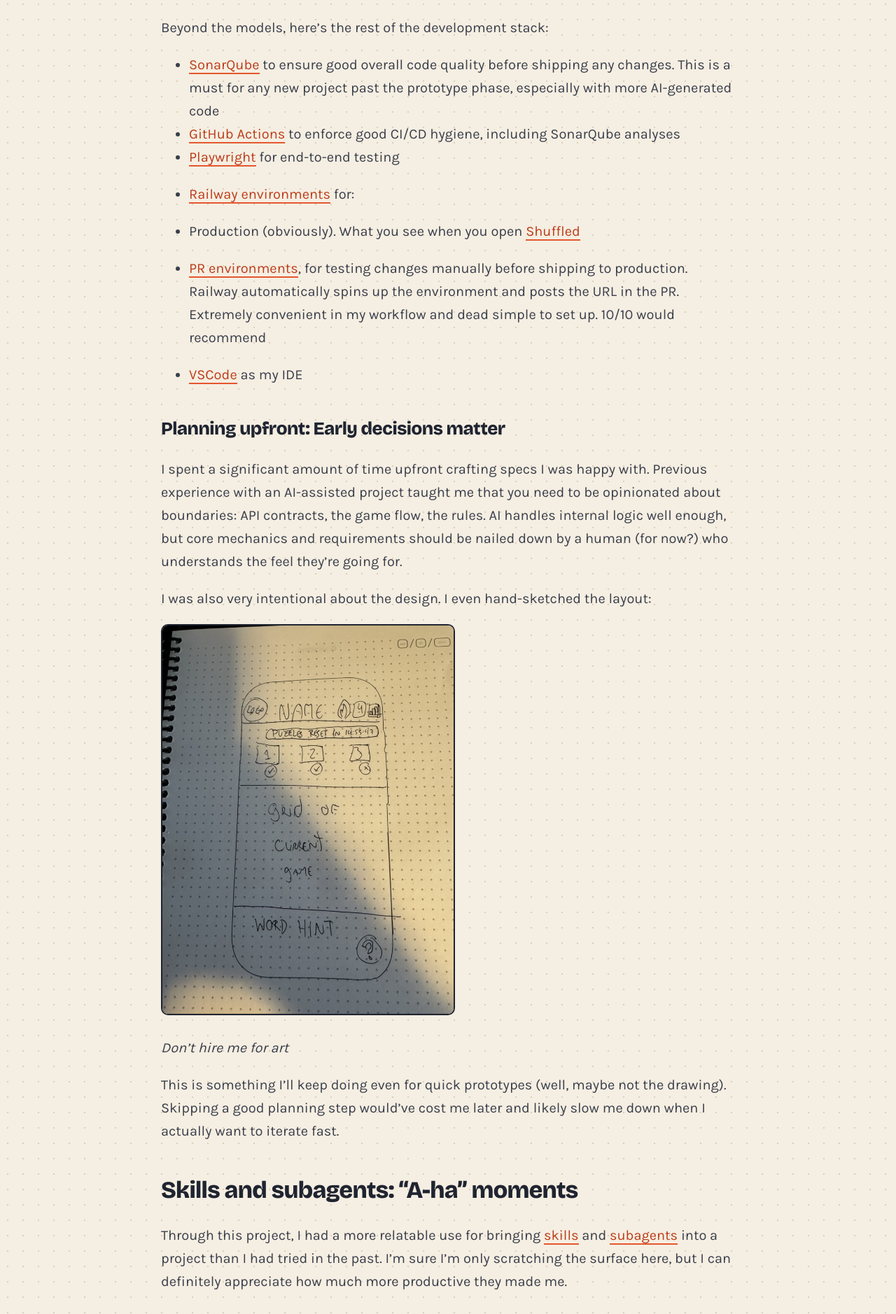
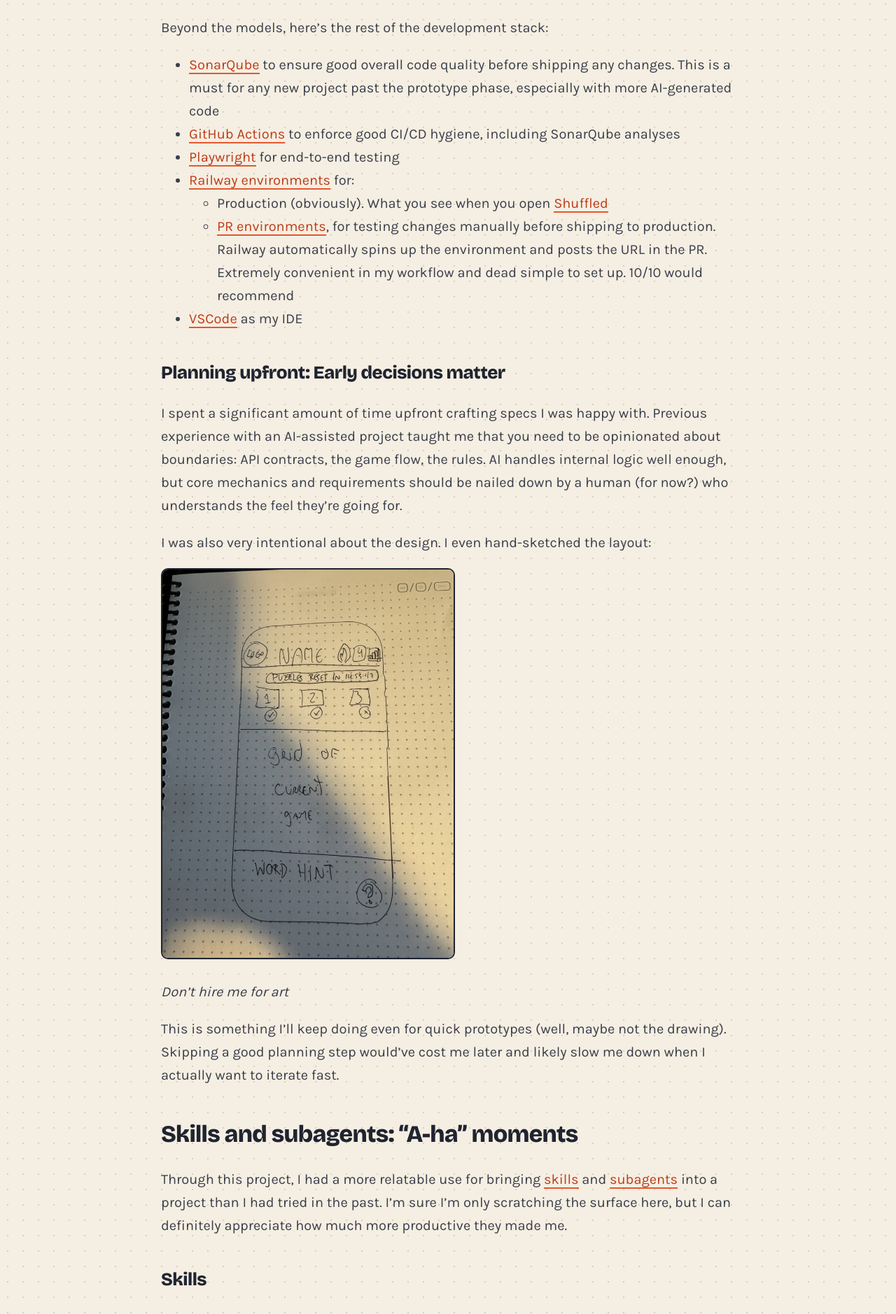
Before and after one commit to wmora/wmora.github.io, a Jekyll site: the page built from _posts/2026-02-10-building-shuffled-treating-ai-as-a-team.md, in a window 1280 px wide. Shown: the part 2183-4061 px from the top of the page at 70% size. Built offline with Jekyll 4.4.1, drawn with Linux system fonts in a browser that asks for light colours.

Commit message:
Restore the nested list and image width in the Shuffled mirror
Two fidelity errors in the converted post. The Railway environments item
had a nested list in the original; the conversion flattened it, so
Production and PR environments rendered as siblings of Railway
environments and VSCode rather than beneath it. They are indented now and
kramdown nests them again.

The sketch carried {:width="420px"}, which emits an invalid HTML width
attribute that browsers ignore, so the image rendered at full column
width. The other image posts in this repository use the valid unitless
form.

```diff
--- a/_posts/2026-02-10-building-shuffled-treating-ai-as-a-team.md
+++ b/_posts/2026-02-10-building-shuffled-treating-ai-as-a-team.md
@@ -53,10 +53,8 @@ Beyond the models, here’s the rest of the development stack:
 - [GitHub Actions](https://github.com/features/actions) to enforce good CI/CD hygiene, including SonarQube analyses
 - [Playwright](https://playwright.dev/) for end-to-end testing
 - [Railway environments](https://docs.railway.com/environments) for:
-
-- Production (obviously). What you see when you open [Shuffled](https://shuffled.app)
-- [PR environments](https://docs.railway.com/environments#pr-environments-1), for testing changes manually before shipping to production. Railway automatically spins up the environment and posts the URL in the PR. Extremely convenient in my workflow and dead simple to set up. 10/10 would recommend
-
+  - Production (obviously). What you see when you open [Shuffled](https://shuffled.app)
+  - [PR environments](https://docs.railway.com/environments#pr-environments-1), for testing changes manually before shipping to production. Railway automatically spins up the environment and posts the URL in the PR. Extremely convenient in my workflow and dead simple to set up. 10/10 would recommend
 - [VSCode](https://code.visualstudio.com/) as my IDE
 
 ### Planning upfront: Early decisions matter
@@ -65,7 +63,7 @@ I spent a significant amount of time upfront crafting specs I was happy with. Pr
 
 I was also very intentional about the design. I even hand-sketched the layout:
 
-![Hand-drawn sketch of the Shuffled layout]({{ page.assets_url }}/layout-sketch.jpeg){:width="420px"}
+![Hand-drawn sketch of the Shuffled layout]({{ page.assets_url }}/layout-sketch.jpeg){:width="420"}
 
 *Don’t hire me for art*
 
```
